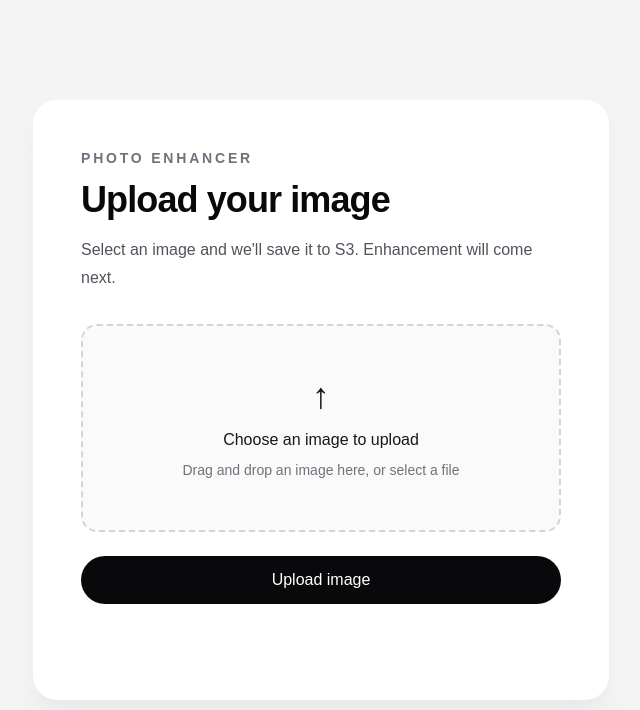
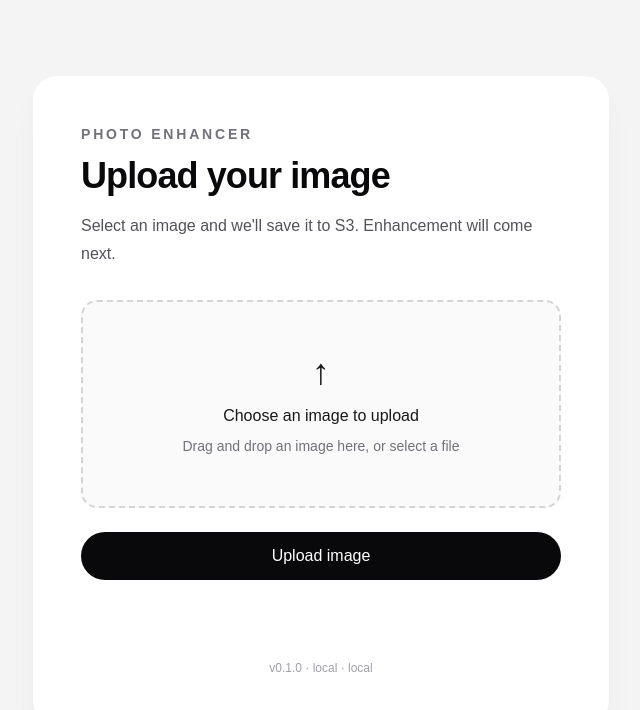
Before and after one commit to osterreich/statut-photo-enhancer, a Next.js app: page / in a window 1280 px wide. Shown: the top 710 px of the page, without its empty margins (319-959 px from the left). Built offline with nearby package versions, Linux system fonts and the light colour scheme.

Commit message:
Display app version

```diff
--- a/app/page.tsx
+++ b/app/page.tsx
@@ -1,6 +1,9 @@
 import { UploadForm } from "@/app/upload-form";
+import { getBuildInfo } from "@/lib/build-info";
 
 export default function Home() {
+  const buildInfo = getBuildInfo();
+
   return (
     <main className="flex min-h-full flex-1 items-center justify-center bg-zinc-100 px-6 py-12">
       <section className="w-full max-w-xl rounded-3xl bg-white p-8 shadow-xl shadow-zinc-200/60 sm:p-12">
@@ -17,6 +20,9 @@ export default function Home() {
           </p>
         </div>
         <UploadForm />
+        <footer className="mt-8 text-center text-xs text-zinc-400">
+          {buildInfo.label}
+        </footer>
       </section>
     </main>
   );
--- /dev/null
+++ b/lib/build-info.ts
@@ -0,0 +1,24 @@
+import packageJson from "@/package.json";
+
+function getShortCommit(): string {
+  const commit = process.env.AWS_COMMIT_ID?.trim();
+
+  return commit ? commit.slice(0, 7) : "local";
+}
+
+function getBranch(): string {
+  return process.env.AWS_BRANCH?.trim() || "local";
+}
+
+export function getBuildInfo() {
+  const version = packageJson.version;
+  const commit = getShortCommit();
+  const branch = getBranch();
+
+  return {
+    branch,
+    commit,
+    label: `v${version} · ${branch} · ${commit}`,
+    version,
+  };
+}
```
Also changed, not shown: 1 other file (tests, documents, lock files or other folders).
